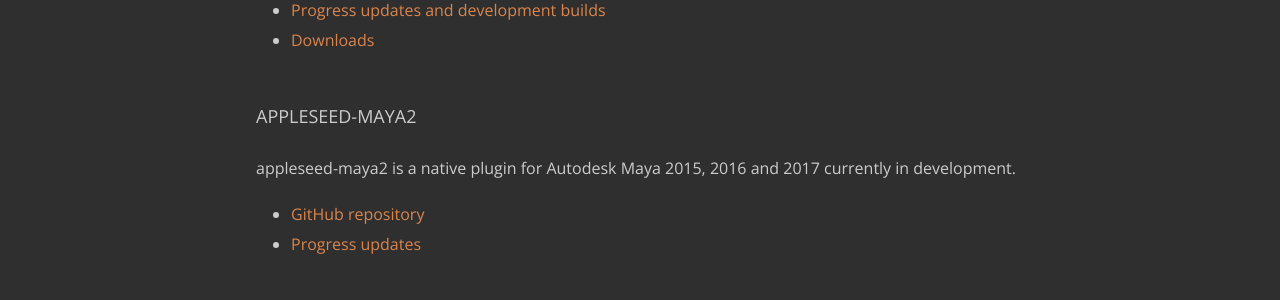
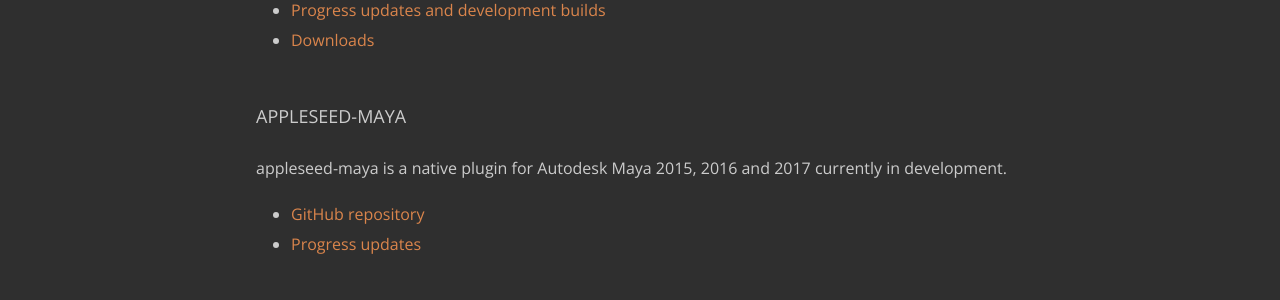
Before and after one commit to appleseedhq/appleseedhq.github.io, a Jekyll site: the page built from download.md, in a window 1280 px wide and 900 px high, scrolled down 2298 px. Shown: the part 183-483 px from the top of the window. Built offline with Jekyll 4.4.1, drawn with Linux system fonts in a browser that asks for light colours; nearby versions of some CDN libraries.

Commit message:
appleseed-maya2 becomes appleseed-maya

```diff
--- a/download.md
+++ b/download.md
@@ -70,9 +70,9 @@
 - [Progress updates and development builds](https://forum.appleseedhq.net/t/3ds-max-plugin-development/109)
 - [Downloads](https://github.com/appleseedhq/appleseed-max/releases)
 
-### appleseed-maya2
+### appleseed-maya
 
-appleseed-maya2 is a native plugin for Autodesk Maya 2015, 2016 and 2017 currently in development.
+appleseed-maya is a native plugin for Autodesk Maya 2015, 2016 and 2017 currently in development.
 
-- [GitHub repository](https://github.com/appleseedhq/appleseed-maya2)
+- [GitHub repository](https://github.com/appleseedhq/appleseed-maya)
 - [Progress updates](https://forum.appleseedhq.net/t/maya-plugin-development/129)
```
